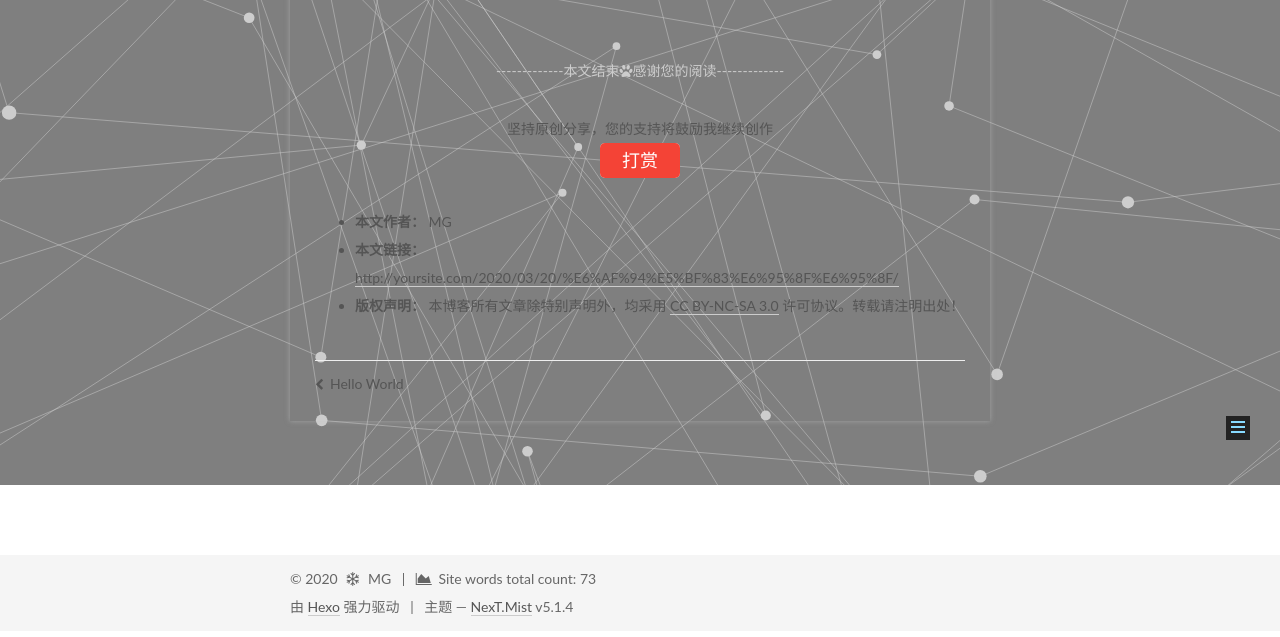
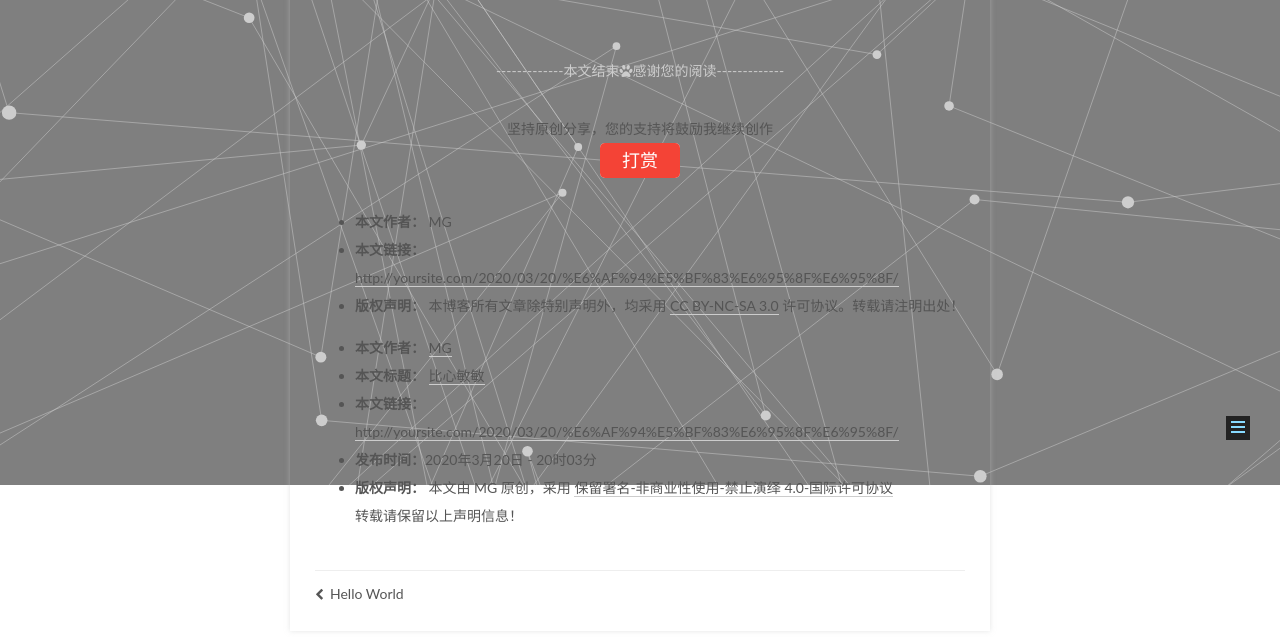
Before and after one commit to gmingyun/gmingyun.github.io, a plain HTML site: page 2020/03/20/比心敏敏/index.html in a window 1280 px wide. Shown: the part 315-952 px from the top of the page. Drawn offline with Linux system fonts and the light colour scheme.

Commit message:
Site updated: 2020-03-20 23:04:18

```diff
--- a/2020/03/20/比心敏敏/index.html
+++ b/2020/03/20/比心敏敏/index.html
@@ -478,6 +478,39 @@
 
 
     <footer class="post-footer">
+
+
+      <div>
+
+        <ul class="post-copyright">
+          <li class="post-copyright-link">
+            <strong>本文作者：</strong>
+            <a href="/" title="欢迎访问 MG 的个人博客">MG</a>
+          </li>
+
+          <li class="post-copyright-link">
+            <strong>本文标题：</strong>
+            <a href="http://yoursite.com/2020/03/20/%E6%AF%94%E5%BF%83%E6%95%8F%E6%95%8F/" title="比心敏敏">比心敏敏</a>
+          </li>
+
+          <li class="post-copyright-link">
+            <strong>本文链接：</strong>
+            <a href="http://yoursite.com/2020/03/20/%E6%AF%94%E5%BF%83%E6%95%8F%E6%95%8F/" title="比心敏敏">http://yoursite.com/2020/03/20/%E6%AF%94%E5%BF%83%E6%95%8F%E6%95%8F/</a>
+          </li>
+
+          <li class="post-copyright-date">
+              <strong>发布时间：</strong>2020年3月20日 - 20时03分
+          </li>
+
+          <li class="post-copyright-license">
+            <strong>版权声明： </strong>
+            本文由 MG 原创，采用 <a href="https://creativecommons.org/licenses/by-nc-nd/4.0/deed.zh" rel="license" target="_blank">保留署名-非商业性使用-禁止演绎 4.0-国际许可协议</a> </br>转载请保留以上声明信息！
+          </li>
+        </ul>
+
+      </div>
+
+
 
 
 
--- a/css/main.css
+++ b/css/main.css
@@ -1999,7 +1999,7 @@ pre .javascript .function {
   width: 4px;
   height: 4px;
   border-radius: 50%;
-  background: #fff;
+  background: #ff670a;
 }
 .links-of-blogroll {
   font-size: 13px;
```
Also changed, not shown: 2020/03/20/hello-world/index.html (+33 -0 lines), index.html (+14 -0 lines).
